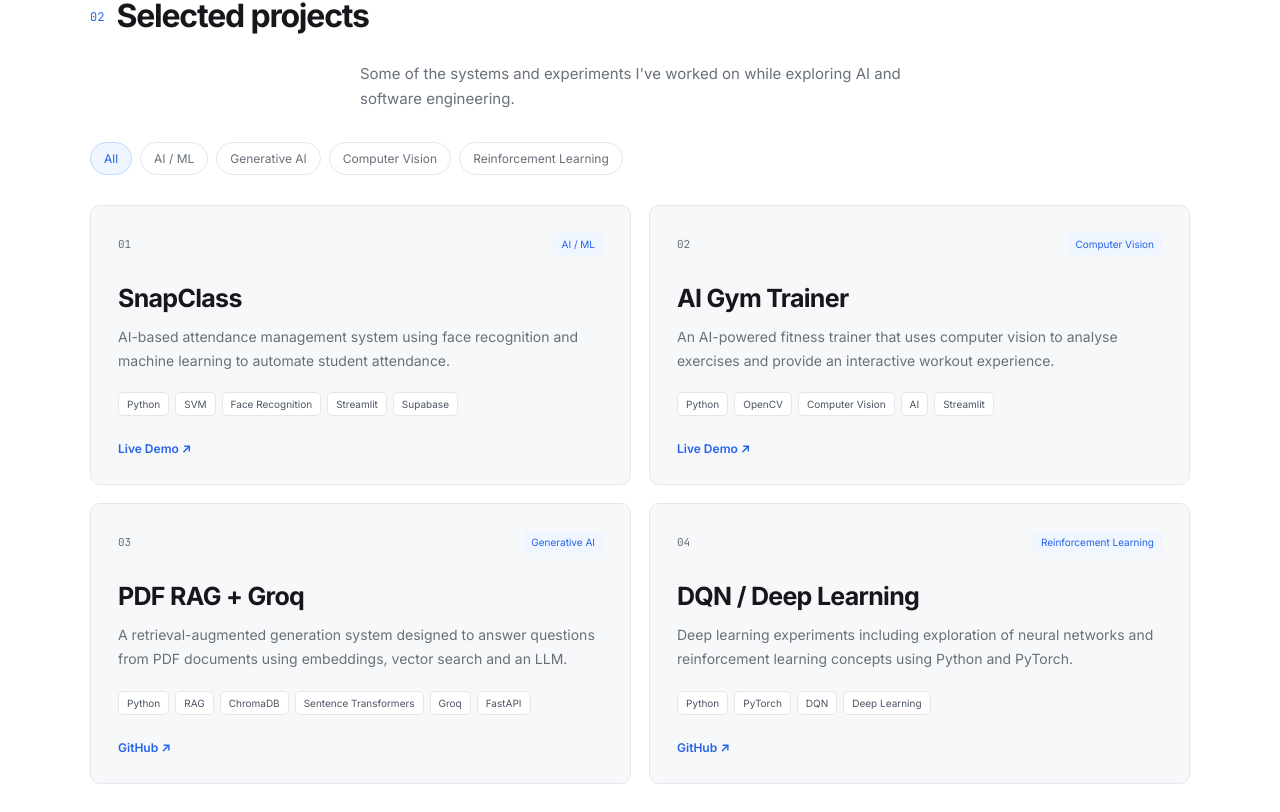
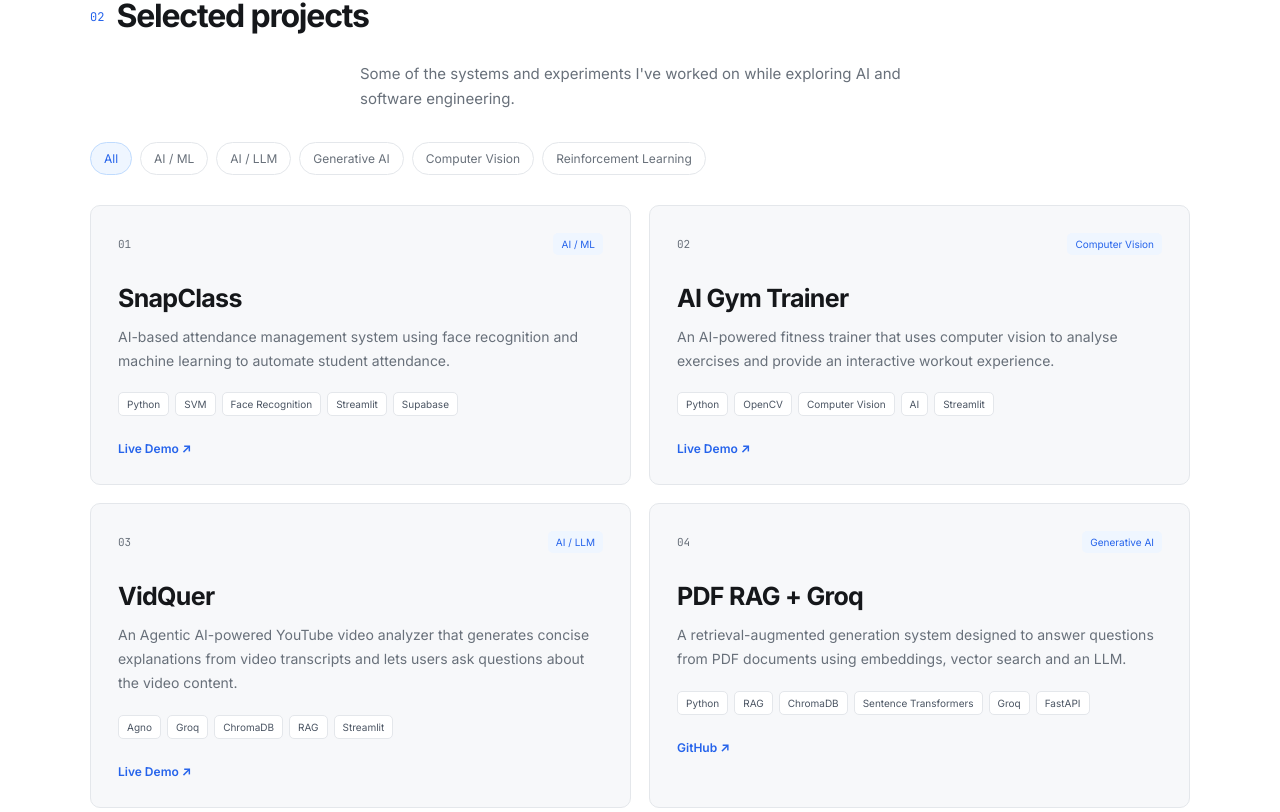
Before and after one commit to simran-kaur5/portfolio, a React (Vite) app: page / in a window 1280 px wide. Shown: the part 1428-2240 px from the top of the page. Built offline with nearby package versions, Linux system fonts and the light colour scheme.

Commit message:
Added a project

```diff
--- a/src/App.jsx
+++ b/src/App.jsx
@@ -32,6 +32,17 @@ const projects = [
     ],
     link: "https://real-ai-gym-trainer.streamlit.app/",
     linkText: "Live Demo ↗",
+  },
+
+  {
+    title: "VidQuer",
+    category: "AI / LLM",
+    year: "2026",
+    description:
+      "An Agentic AI-powered YouTube video analyzer that generates concise explanations from video transcripts and lets users ask questions about the video content.",
+    tech: ["Agno", "Groq", "ChromaDB", "RAG", "Streamlit"],
+    link: "https://vidquery-ai.streamlit.app/",
+    linkText: "Live Demo ↗"
   },
 
   {
@@ -86,6 +97,7 @@ function App() {
   const categories = [
     "All",
     "AI / ML",
+    "AI / LLM",
     "Generative AI",
     "Computer Vision",
     "Reinforcement Learning",
```
